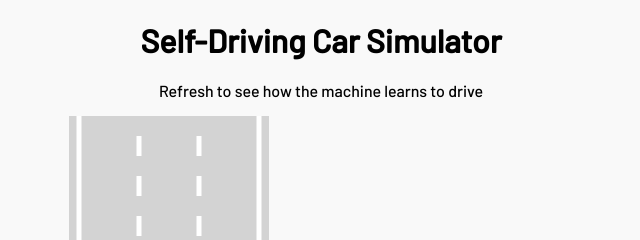
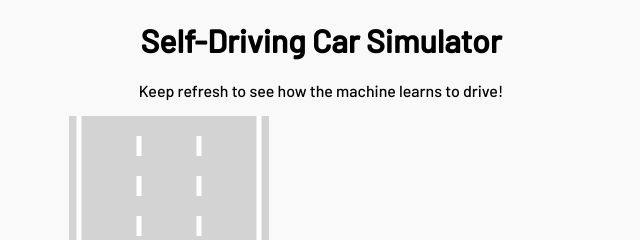
Before and after one commit to cordovaputra/self-driving-car, a website: page public/index.html in a window 1280 px wide. Shown: the top 240 px of the page, 319-959 px from the left. Drawn offline with Linux system fonts and the light colour scheme.

Commit message:
Improve description

```diff
--- a/public/index.html
+++ b/public/index.html
@@ -11,7 +11,7 @@
     </head>
     <body>
         <h1>Self-Driving Car Simulator</h1>
-        <p>Refresh to see how the machine learns to drive</p>
+        <p>Keep refresh to see how the machine learns to drive!</p>
         <canvas id="carCanvas"></canvas>
         <canvas id="aiCanvas"></canvas>
         <script src="./car/car.js"></script>
```
